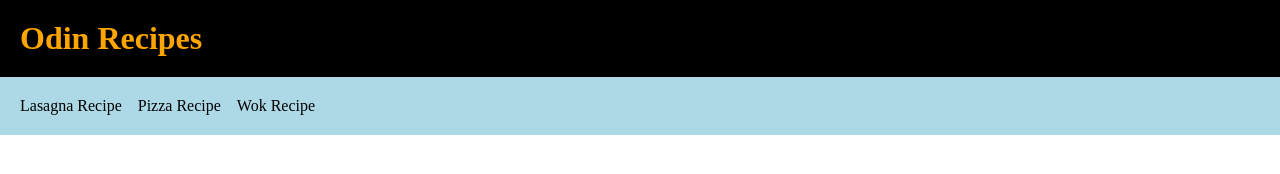
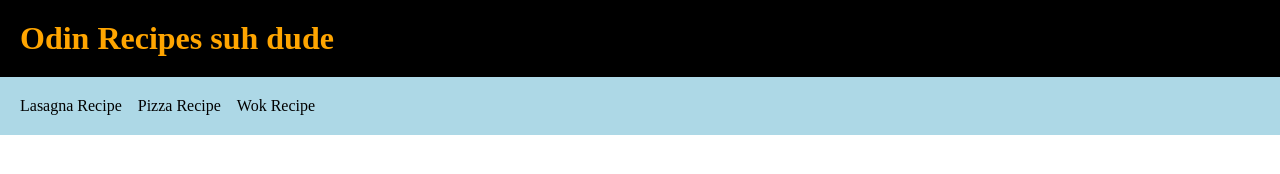
Before and after one commit to mikaelrev/odin-recipes, a plain HTML site: page index.html in a window 1280 px wide. Drawn offline with Linux system fonts and the light colour scheme.

Commit message:
Update index.html

```diff
--- a/index.html
+++ b/index.html
@@ -7,7 +7,7 @@
     <link rel="stylesheet" href="./css/styles.css" />
   </head>
   <body>
-    <h1>Odin Recipes</h1>
+    <h1>Odin Recipes suh dude</h1>
     <div class="recipes-list">
       <a href="recipes/lasagna.html">Lasagna Recipe</a>
       <a href="recipes/pizza.html">Pizza Recipe</a>
```
